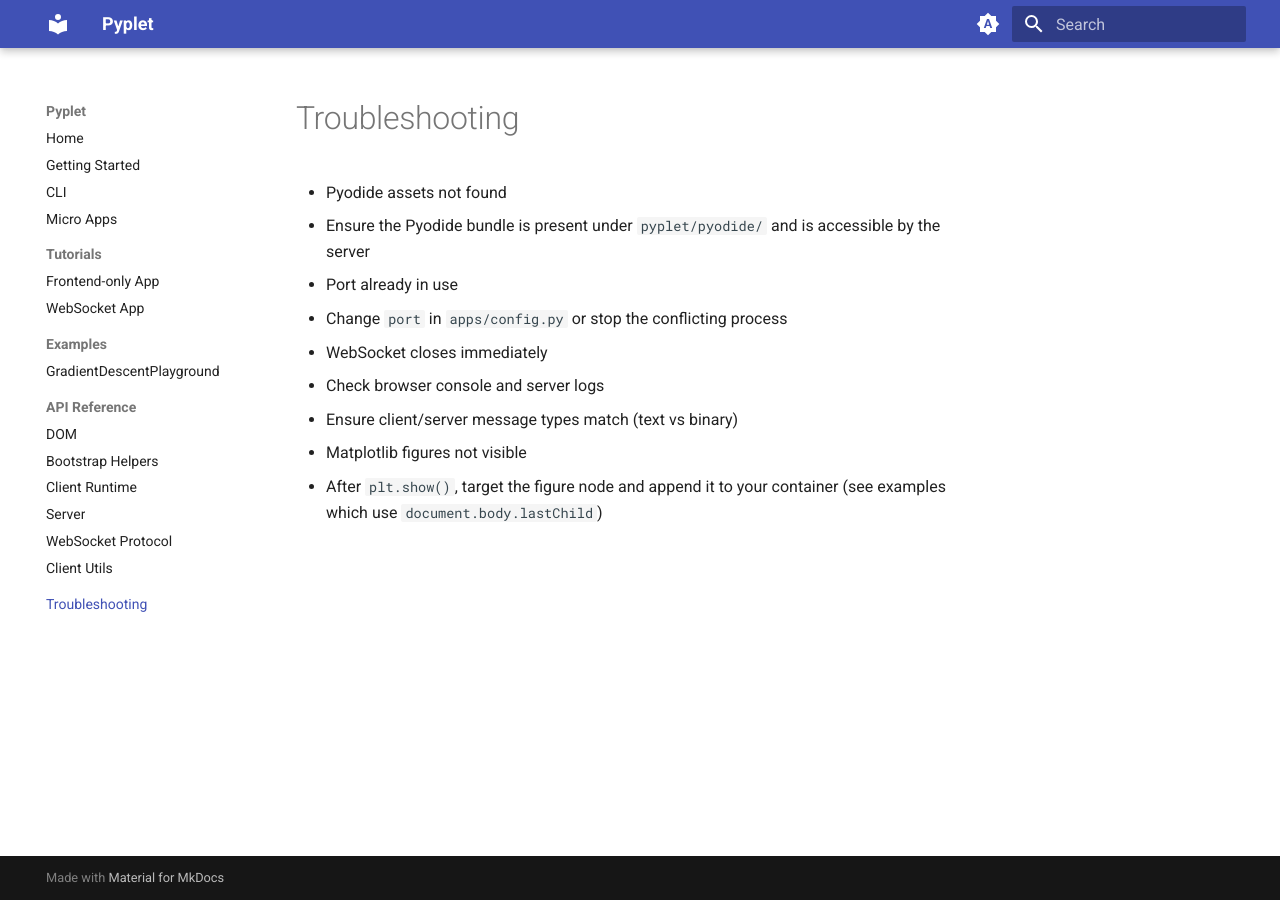
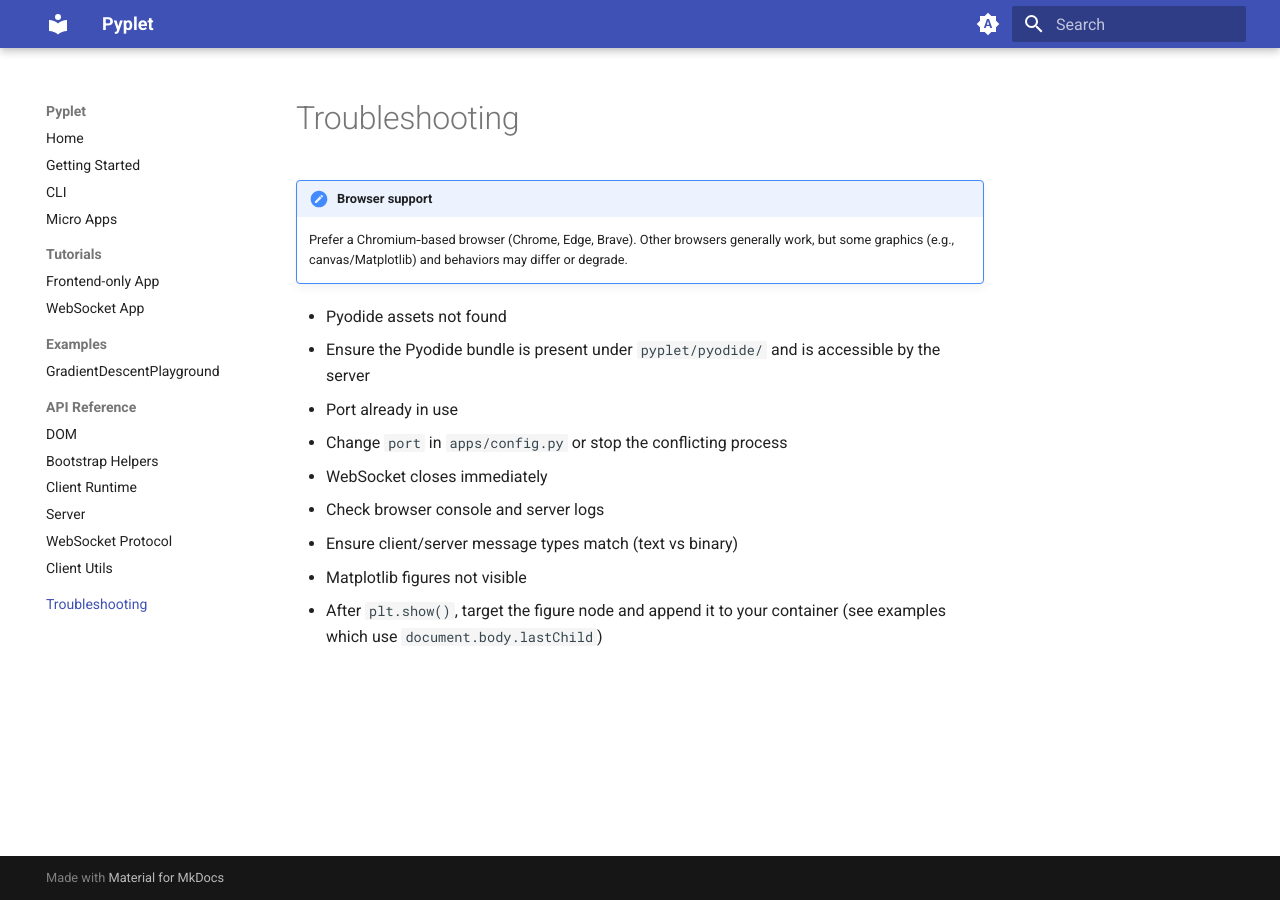
Before and after one commit to cetic/Pyplet, an MkDocs documentation site: the page built from docs/troubleshooting.md, in a window 1280 px wide. Built offline with MkDocs 1.6.1 and Material for MkDocs 9.7.7, drawn with Linux system fonts in a browser that asks for light colours.

Commit message:
docs: unify Client Utils under its page and add Chromium-based browser note\n\n- Client Runtime docs no longer render utils submodule\n- Add browser support notes to Getting Started, Troubleshooting, README\n- Add site-wide announcement banner in mkdocs.yml recommending Chromium\n- Clarify that other browsers are compatible but visuals/behavior may differ

```diff
--- a/docs/troubleshooting.md
+++ b/docs/troubleshooting.md
@@ -3,6 +3,9 @@ title: Troubleshooting
 ---
 
 # Troubleshooting
+
+!!! note "Browser support"
+    Prefer a Chromium‑based browser (Chrome, Edge, Brave). Other browsers generally work, but some graphics (e.g., canvas/Matplotlib) and behaviors may differ or degrade.
 
 - Pyodide assets not found
   - Ensure the Pyodide bundle is present under `pyplet/pyodide/` and is accessible by the server
--- a/mkdocs.yml
+++ b/mkdocs.yml
@@ -6,6 +6,8 @@ theme:
     - content.code.copy
     - navigation.sections
     - navigation.tracking
+  # Site-wide browser note (shown in the header)
+  announcement: "For best results use a Chromium-based browser (Chrome, Edge, Brave). Others work but visuals/behavior may differ."
   palette:
     - media: "(prefers-color-scheme)"
       toggle:
```
Also changed, not shown: docs/api/client.md (+2 -0 lines), docs/getting-started.md (+3 -0 lines).
